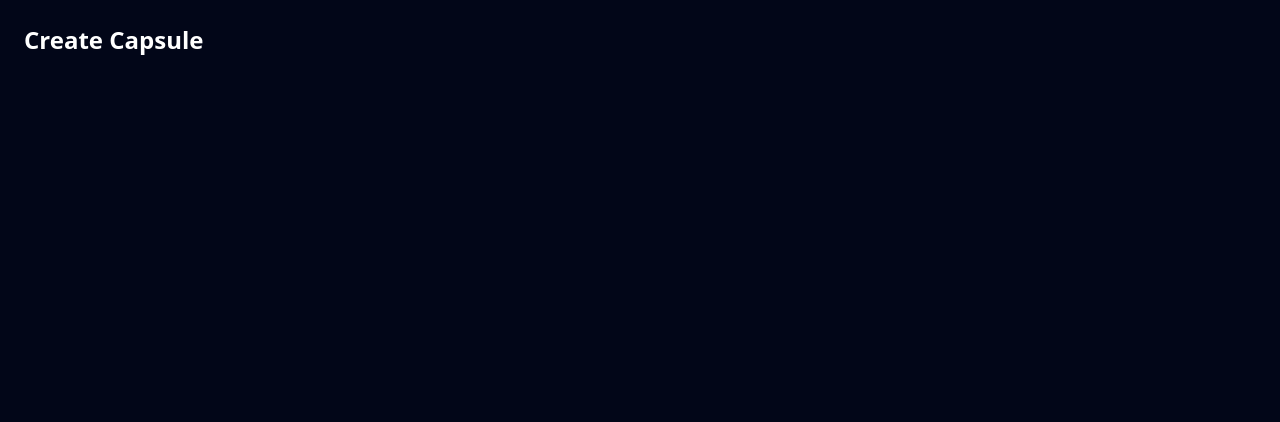
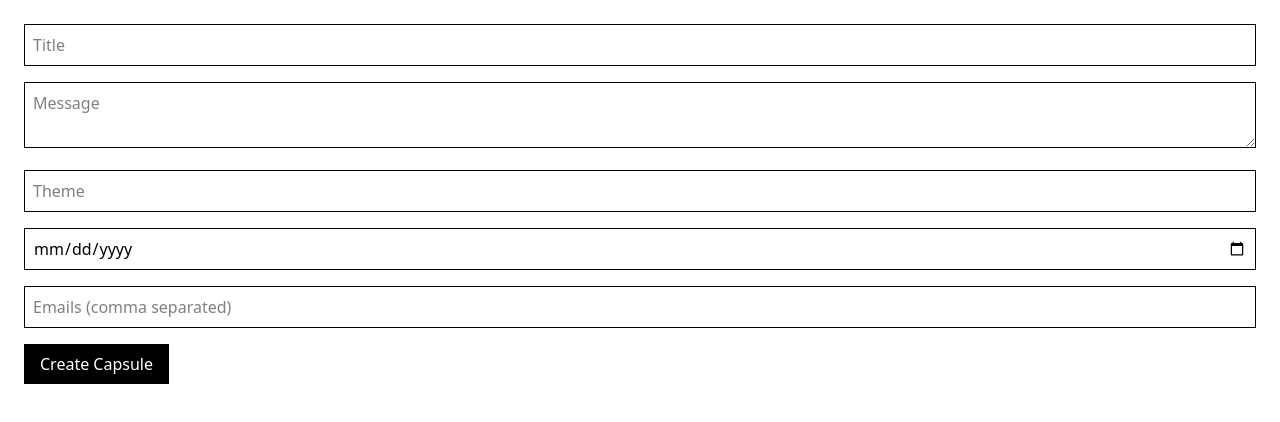
Before and after one commit to Pranayee35/memorylane-time-capsule, a React (Vite) app in the folder client/: page /create in a window 1280 px wide. Shown: the top 422 px of the page. Built offline with nearby package versions, Linux system fonts and the light colour scheme.

Commit message:
updated createcard and made capsulecard dynamic

```diff
--- a/client/src/App.jsx
+++ b/client/src/App.jsx
@@ -7,7 +7,7 @@ export const App = ()=>{
     <Routes>
       <Route path="/" element={<Dashboard/>}/>
        <Route path="/create" element={<CreateCapsule/>}/>
-      <Route path="/capsule" element={<CapsuleDetails/>}/>
+      <Route path="/capsule/:id" element={<CapsuleDetails/>}/>
     </Routes>
   );
 };
--- a/client/src/components/CapsuleCard.jsx
+++ b/client/src/components/CapsuleCard.jsx
@@ -1,14 +1,14 @@
 import { CountdownTimer } from "./CountdownTimer";
 import { ThemeBadge } from "./ThemeBadge";
-export const CapsuleCard = ()=>{
+export const CapsuleCard = ({capsule})=>{
     return(
         <article className="bg-slate-900 p-5 rounded-xl shadow">
-            <ThemeBadge theme="Family"/>
-            <h2 className="text-xl font-semibold mt-2">Letter to My Future Self</h2>
+             <ThemeBadge theme={capsule.theme} />
+            <h2 className="text-xl font-semibold mt-2 text-cyan-400">{capsule.title}</h2>
             <p className="text-slate-400 text-sm mt-1">
-                Unlocks on <time dateTime="2026-12-25">25 Dec 2026</time>
+                Unlocks on {new Date(capsule.unlockDate).toDateString()}
             </p>
-            <CountdownTimer unlockDate="2026-12-25" />
+            <CountdownTimer unlockDate={capsule.unlockDate}/>
             <button className="mt-4 text-cyan-400 hover:underline">View Capsule →</button>
         </article>
     );
--- a/client/src/pages/CreateCapsule.jsx
+++ b/client/src/pages/CreateCapsule.jsx
@@ -1,7 +1,82 @@
+import { useState } from "react";
+
 export const CreateCapsule = () => {
+  const [formData, setFormData] = useState({
+    title: "",
+    message: "",
+    theme: "",
+    unlockType: "date",
+    unlockDate: "",
+    recipients: "",
+  });
+
+  const handleChange = (e) => {
+    setFormData({
+      ...formData,
+      [e.target.name]: e.target.value,
+    });
+  };
+
+  const handleSubmit = async (e) => {
+    e.preventDefault();
+
+    const payload = {
+      ...formData,
+      recipients: formData.recipients.split(","),
+    };
+
+    const res = await fetch("http://localhost:5000/api/capsules", {
+      method: "POST",
+      headers: {
+        "Content-Type": "application/json",
+      },
+      body: JSON.stringify(payload),
+    });
+
+    const data = await res.json();
+    console.log("Created capsule:", data);
+  };
+
   return (
-    <main className="min-h-screen bg-slate-950 text-white p-6">
-      <h1 className="text-2xl font-bold">Create Capsule</h1>
-    </main>
+    <form onSubmit={handleSubmit} className="p-6 space-y-4">
+      <input
+        name="title"
+        placeholder="Title"
+        onChange={handleChange}
+        className="border p-2 w-full"
+      />
+
+      <textarea
+        name="message"
+        placeholder="Message"
+        onChange={handleChange}
+        className="border p-2 w-full"
+      />
+
+      <input
+        name="theme"
+        placeholder="Theme"
+        onChange={handleChange}
+        className="border p-2 w-full"
+      />
+
+      <input
+        type="date"
+        name="unlockDate"
+        onChange={handleChange}
+        className="border p-2 w-full"
+      />
+
+      <input
+        name="recipients"
+        placeholder="Emails (comma separated)"
+        onChange={handleChange}
+        className="border p-2 w-full"
+      />
+
+      <button className="bg-black text-white px-4 py-2">
+        Create Capsule
+      </button>
+    </form>
   );
 };
--- a/client/src/pages/Dashboard.jsx
+++ b/client/src/pages/Dashboard.jsx
@@ -1,8 +1,17 @@
+import { useEffect, useState } from "react";
 import { Link } from "react-router-dom";
 import { CapsuleCard } from "../components/CapsuleCard";
 import { Helmet } from "react-helmet-async";
 
 export const Dashboard = ()=>{
+    const [capsules, setCapsules] = useState([]);
+
+  useEffect(() => {
+    fetch("http://localhost:5000/api/capsules")
+      .then(res => res.json())
+      .then(data => setCapsules(data))
+      .catch(err => console.error(err));
+  }, []);
     return (
         <main>
            <Helmet>
@@ -14,9 +23,9 @@ export const Dashboard = ()=>{
                 <Link to="/create" className="bg-cyan-500 hover:bg-cyan-600 px-4 py-2 mr-7 mt-4 rounded-lg font-medium">+ Create Capsule</Link>
             </header>
             <section className="grid grid-cols-1 md:grid-cols-3 gap-6">
-                <CapsuleCard/>
-                <CapsuleCard/>
-                <CapsuleCard/>
+                  {capsules.map(capsule => (
+          <CapsuleCard key={capsule._id} capsule={capsule} />
+        ))}
 
             </section>
         </main>
```
